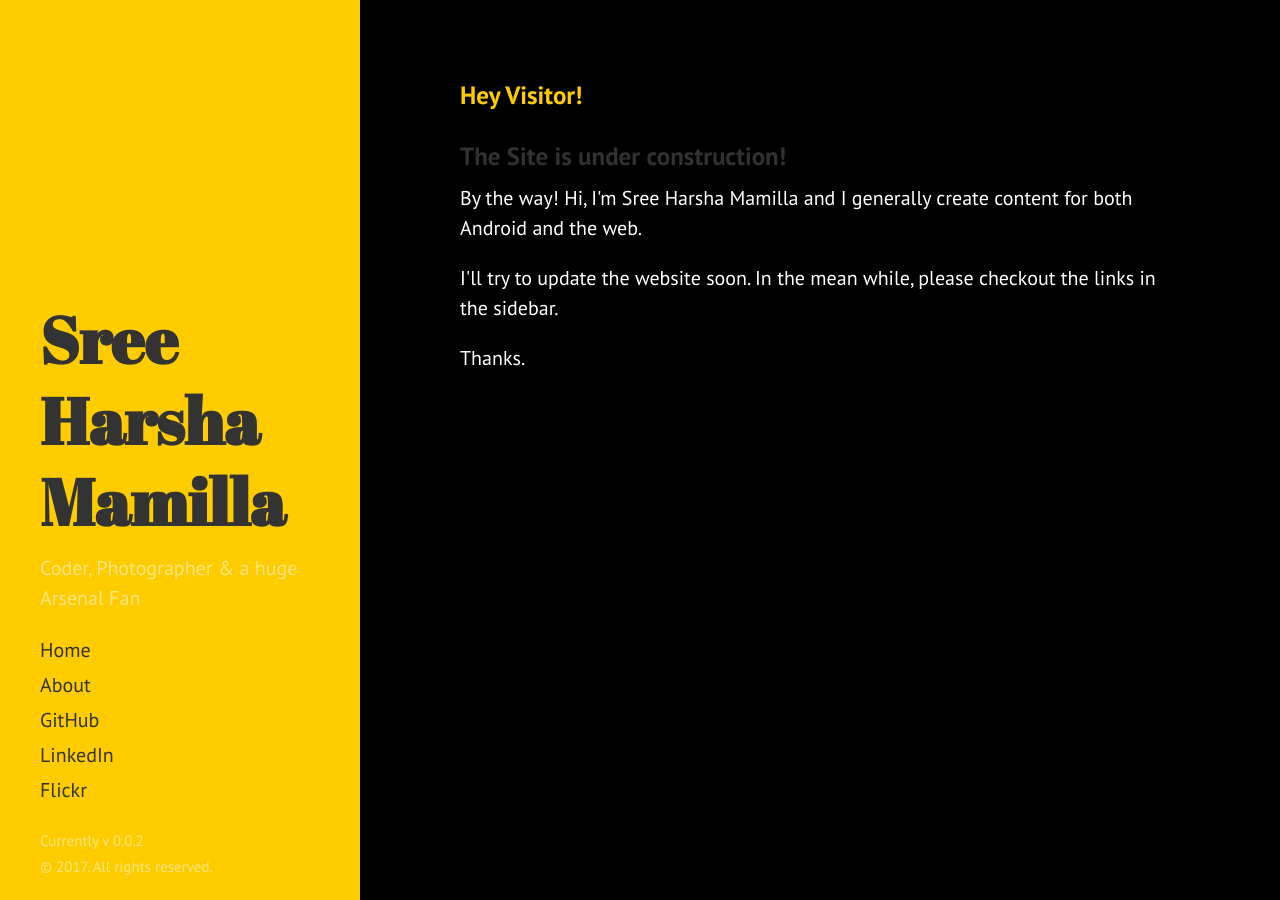
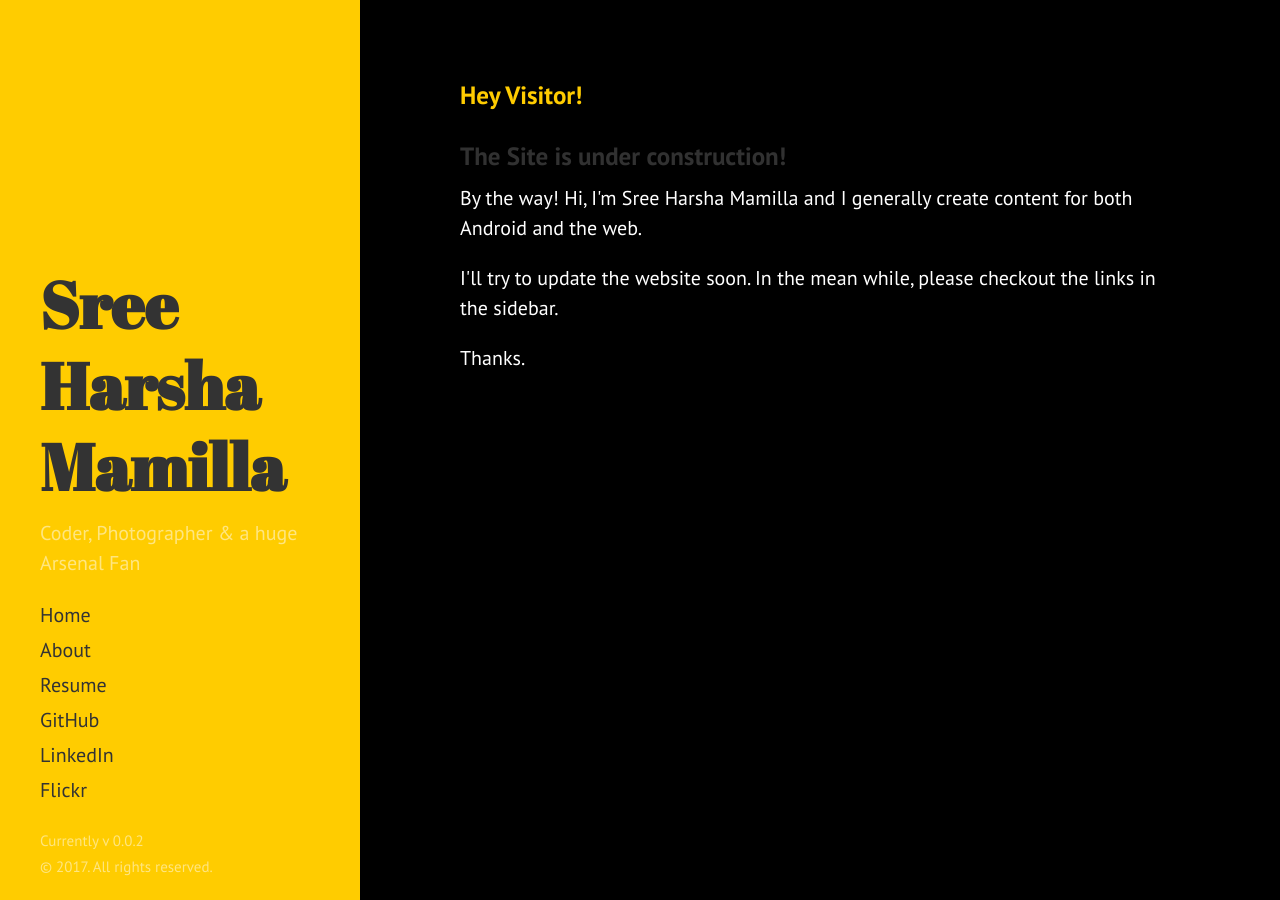
Before and after one commit to mavharsha/mavharsha.github.io, a Jekyll site: the page built from index.html, in a window 1280 px wide. Built offline with Jekyll 4.4.1, drawn with Linux system fonts in a browser that asks for light colours.

Commit message:
Added Resume

```diff
--- a/_config.yml
+++ b/_config.yml
@@ -9,6 +9,7 @@
 permalink: pretty
 version: 0.0.2
 
+resume: /public/SreeHarsha_Resume.pdf
 github: https://github.com/mavharsha
 linkedin: https://www.linkedin.com/in/sreeharsham
 flickr: https://secure.flickr.com/photos/76302043@N07/
--- a/_includes/sidebar.html
+++ b/_includes/sidebar.html
@@ -12,6 +12,7 @@
     <nav class="sidebar-nav">
       <a class="sidebar-nav-item{% if page.url == site.baseurl %} active{% endif %}" href="{{ site.baseurl }}">Home</a>
       <a class="sidebar-nav-item" href="/#about">About</a>
+      <a class="sidebar-nav-item" href="{{ site.resume }}">Resume</a>
       <a class="sidebar-nav-item" href="{{ site.github }}">GitHub</a>
       <a class="sidebar-nav-item" href="{{ site.linkedin }}">LinkedIn</a>
 	  <a class="sidebar-nav-item" href="{{ site.flickr }}">Flickr</a>
```
